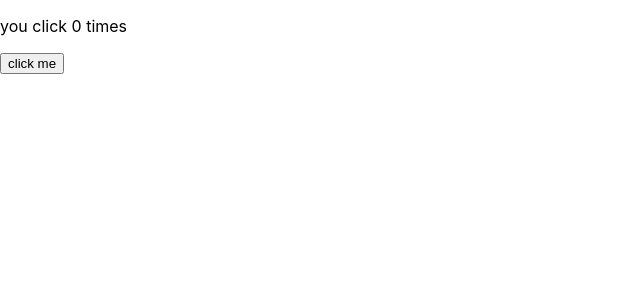
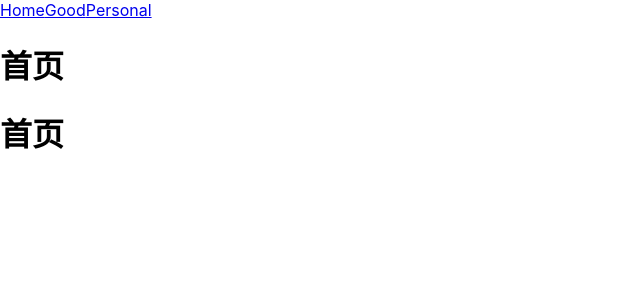
Before and after one commit to Ssshishi/test, a React (Create React App) app: page / in a window 1280 px wide. Shown: the top 300 px of the page, without its empty margins (0-640 px from the left). Built offline with nearby package versions, Linux system fonts and the light colour scheme.

Commit message:
router Route Link redirect

```diff
--- a/package.json
+++ b/package.json
@@ -8,6 +8,8 @@
     "@testing-library/user-event": "^7.1.2",
     "react": "^16.13.1",
     "react-dom": "^16.13.1",
+    "react-router": "^5.2.0",
+    "react-router-dom": "^5.2.0",
     "react-scripts": "3.4.3"
   },
   "scripts": {
--- /dev/null
+++ b/src/component/FirstCom.js
@@ -0,0 +1,48 @@
+import React from 'react'
+import {BrowserRouter as Router, Link, Route} from 'react-router-dom'
+
+function Home () {
+    return (
+        <div>
+            <h1> 首页 </h1>
+        </div>
+    )
+}
+
+function Good (){
+    return (
+        <div>
+            <h1> 商品页面 </h1>
+        </div>
+    )
+}
+
+function Personal (){
+    return (
+        <div>
+            <h1> 个人页面 </h1>
+        </div>
+    )
+}
+
+function FirstCom () {
+    return (
+        <div id = "first">
+            {/* 点击Link 跳转到不同的页面 */}
+            <Router>
+                <div className = "nav">
+                    <Link to = "/">Home</Link>
+                    <Link to = "/product">Good</Link>
+                    <Link to = "/me">Personal</Link>
+                </div>
+                {/* 将组件内容 通过 Route 写在 不同路径的页面里面 */}
+                <Route path = "/" exact  component =  {Home} ></Route>
+                <Route path = "/product" exact  component =  {Good} ></Route>
+                <Route path = "/me" exact  component =  {Personal} ></Route>
+            </Router>
+
+        </div>
+    )
+}
+
+export default FirstCom;
--- /dev/null
+++ b/src/component/SecondCom.js
@@ -0,0 +1,27 @@
+import React from 'react'
+import {BrowserRouter as Router, Route, Link, Redirect} from 'react-router-dom'
+import { render } from '@testing-library/react'
+
+//重定向组件
+// 如果访问某个组件时，如果有重定向组件，那么就会修改页面路径，使得页面内容显示为定向路径的内容
+function LoginInfo(props) {
+    if(props.loginState == 'success') {
+        return <Redirect to = "/admin"></Redirect>
+    } else {
+        return <Redirect to = "/login"></Redirect>
+    }
+}
+
+function SecondCom () {
+        return (
+            <div>
+                <Router>
+                    <Route path = "/" exact component = {() => (<h1> 首页 </h1>)}></Route>
+                    <Route path = "/form" exact component = {() => (<h1> 表单验证 </h1>)}></Route>
+                    <Route path = "/login" exact component = {() => (<h1> 登录页</h1>)}></Route>
+                </Router>
+            </div>
+        )
+}
+
+export default SecondCom
--- a/src/index.js
+++ b/src/index.js
@@ -1,6 +1,10 @@
 import React, {useState, useEffect}from 'react';
 import ReactDOM from 'react-dom';
+import {BrowserRouter as Router, Link, Route} from 'react-router-dom'
 import './index.css';
+
+import FirstCom from './component/FirstCom.js';
+import SecondCom from './component/SecondCom.js';
 // import App from './App';
 // 导入APP 渲染
 import * as serviceWorker from './serviceWorker';
@@ -938,33 +942,73 @@ serviceWorker.unregister();
 // 效果钩 useEffect
 // 副作用 也就是  执行过数据获取 订阅 手动修改过DOM  useEffect就是可以给函数组件增加操作副作用的能力
 
-function Example1 () {
-    const [count, setCount] = useState(0);
+// function Example1 () {
+//     const [count, setCount] = useState(0);
 
-    // useEffect(() => {
-    //     effect
-    //     return () => {
-    //         cleanup
-    //     }
-    // }, [input])
+//     // useEffect(() => {
+//     //     effect
+//     //     return () => {
+//     //         cleanup
+//     //     }
+//     // }, [input])
 
-    useEffect(() => {
-        // 模板字符串 的写法
-        // 更改网站标题
-        document.title = `You click ${count} times`;
-    });
+//     useEffect(() => {
+//         // 模板字符串 的写法
+//         // 更改网站标题
+//         document.title = `You click ${count} times`;
+//     });
 
-    return (
-        <div>
-            <p>you click {count} times</p>
-            <button onClick = {() => setCount (count + 1)} >
-                click me
-            </button>
-        </div>
-    )
-}
+//     return (
+//         <div>
+//             <p>you click {count} times</p>
+//             <button onClick = {() => setCount (count + 1)} >
+//                 click me
+//             </button>
+//         </div>
+//     )
+// }
 
-ReactDOM.render (
-    <Example1 />,
+// ReactDOM.render (
+//     <Example1 />,
+//     document.querySelector('#root')
+// )
+
+// useEffect  还可以返回一个函数来指定如何 清除副作用
+// function FriendStatus(props) {
+//     const [isOnline, setIsOnline] = useState(null);
+
+//     function handleStatusChange (status) {
+//         setIsOnline (status.isOnline);
+//     }
+
+//     useEffect(() => {
+//         ChatAPI.subscribeToFriendStatus(props.friend.id, handleStatusChange)
+//         return () => {
+//             ChatAPI.unsubscribeFromFriendStatus(props.friend.id, handleStatusChange)
+//         }
+//     })
+
+//     if (isOnline === null) {
+//         return 'Loading...';
+//     }
+//     return isOnline ? 'Online' : 'Offline';
+// }
+
+// 路由的使用
+// 首先安装react-router-dom
+// BrowserRouter as Router表示使用Router就是使用BrowserRouter
+// <Route exact path="/" component={Landing} />exact表示指定path只有在访问'/'的时候才展示component={Landing}里面的组件,这个属性可选择性使用
+//  ReactRouter 三大组件
+//      Router:  所有路由组件的 根组件 也就是 底层组件  包裹路由规则的最外层容器
+//      Route:   路由规则匹配组件 显示当前规则对应的组件
+//      Link:    路由跳转的组件
+
+let firstCom = (<div>
+    <FirstCom />
+    <SecondCom />
+</div>);
+
+ReactDOM.render(
+    firstCom,
     document.querySelector('#root')
 )
```
Also changed, not shown: src/component/Search.js (added, +25 -0 lines), 1 other file (tests, documents, lock files or other folders).
